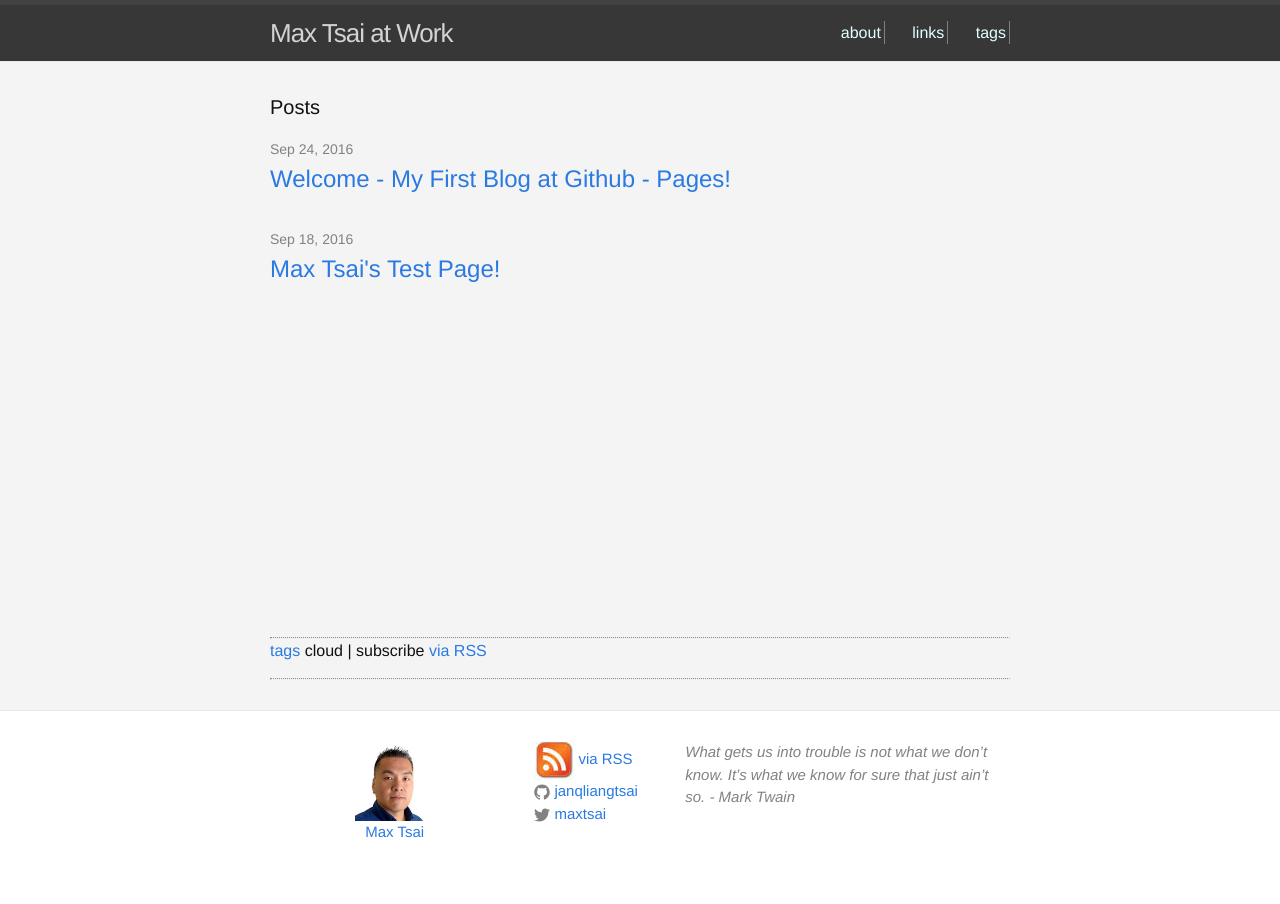
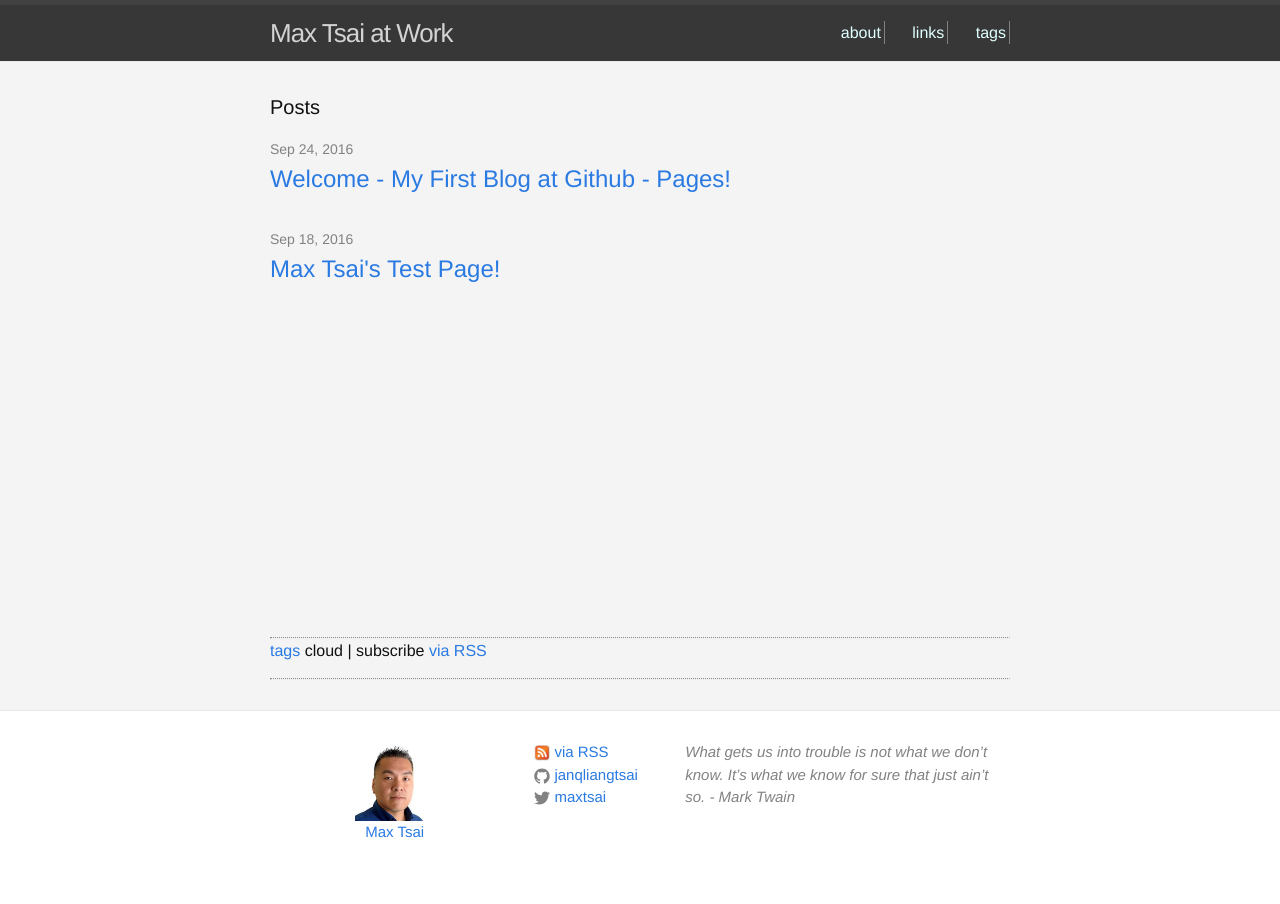
Before and after one commit to JANQLIANGTSAI/janqliangtsai.github.io, a Jekyll site: the page built from index.html, in a window 1280 px wide. Built offline with Jekyll 4.4.1, drawn with Linux system fonts in a browser that asks for light colours.

Commit message:
rss icon width

```diff
--- a/_includes/footer.html
+++ b/_includes/footer.html
@@ -27,7 +27,7 @@
         <ul class="social-media-list">
 
           <li>
-              <img src="/images/rss-icon.jpg" alt="" /> <a href="{{ "/feed.xml" | prepend: site.baseurl }}">via RSS</a>
+              <img src="/images/rss-icon.jpg" alt="" width="16px" /> <a href="{{ "/feed.xml" | prepend: site.baseurl }}">via RSS</a>
           </li>
           {% if site.github_username %}
           <li>
```
